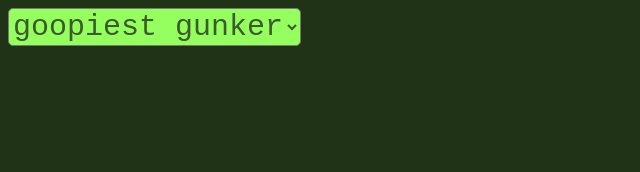
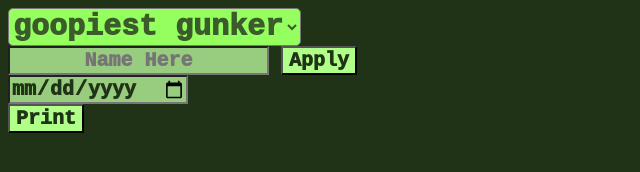
Before and after one commit to charlie-slime-sys/meme-certificates, a plain HTML site: page index.html in a window 1280 px wide. Shown: the whole page, without its empty margins (0-640 px from the left). Drawn offline with Linux system fonts and the light colour scheme.

Commit message:
adding options, basic html, bare css

```diff
--- a/app.css
+++ b/app.css
@@ -1,3 +1,10 @@
+* {
+    font-family: 'Courier New', Courier, monospace;
+    font-weight: 1000;
+    font-size: 20px;
+}
+
+
 :root {
     --white: #FFF;
     --black: #000;
@@ -16,10 +23,33 @@ body {
     background-color: var(--darkestgreen);
 }
 
-select {
+.select {
+    display: flex;
+    justify-content: center;
     color: var(--darkgreen);
     background-color: var(--green);
     border-radius: 5px;
     font-size: 30px;
-    font-family: 'Courier New', Courier, monospace;
 }
+        option {
+            background-color: #98cc7f;
+        }
+
+input {
+    background-color: var(--softgreen);
+    color: var(--darkestgreen);
+}
+
+::placeholder {
+    text-align: center;
+}
+
+.apply {
+    background-color: var(--lightgreen);
+    color: var(--darkestgreen);
+}
+
+.print {
+    background-color: var(--lightgreen);
+    color: var(--darkestgreen);
+}
--- a/index.html
+++ b/index.html
@@ -1,17 +1,34 @@
 <!DOCTYPE html>
 <html lang="en">
+
 <head>
     <meta charset="UTF-8">
     <meta name="viewport" content="width=device-width, initial-scale=1.0">
     <title>meeemes...</title>
     <link rel="stylesheet" href="app.css">
 </head>
+
 <body>
-    <select name="cars" id="">
-        <option value="goop">goopiest gunker</option>
-        <option value="chili">chilidog eater</option>
-        <option value="fast">fast thing</option>
-      </select>
+    <section>
+        <select class="select">
+            <option value="goop">goopiest gunker</option>
+            <option value="chili">chilidog eater</option>
+            <option value="fast">fast thing</option>
+        </select>
+    </section>
 
+    <section>
+        <input type="text" placeholder="Name Here">
+        <button class="apply">Apply</button>
+    </section>
+
+    <section class="date">
+        <input type="date">
+    </section>
+
+    <section>
+        <button class="print">Print</button>
+    </section>
 </body>
+
 </html>
```
